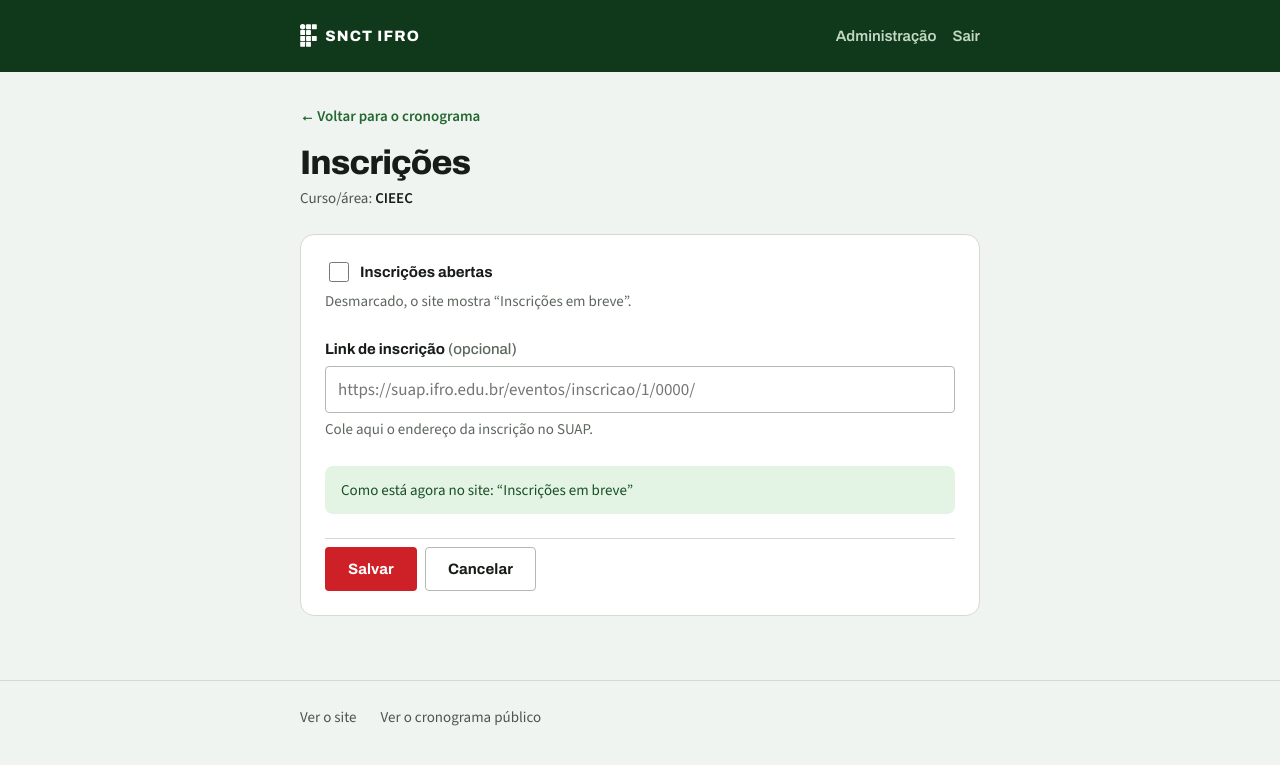
After one commit to PolarIF/SNCT2026, a Django app: page /painel/inscricao/cieec/ in a window 1280 px wide. The commit adds this page. Shown: the top 765 px of the page. Run offline with Django 5.2, Linux system fonts and the light colour scheme; the visitor is signed in with stand-in values (Sample User, id 1); data comes from the database, SQL or seed files in the repository; parts of the project's set-up code (start-up, migrations or seed data) failed here and were passed over.

Commit message:
Passa o controle da inscrição para a coordenação, no painel
Antes o link e o "abertas/em breve" só existiam no /admin/, que é do
administrador — a coordenação teria que pedir para alguém abrir a inscrição
do próprio curso. Agora ela faz sozinha, em /painel/.

O bloco "Inscrições" fica acima do cronograma e mostra, por área, o que o
site está mostrando agora, em português: "Abertas · o site mostra o botão",
"Em breve", ou "Falta o link" quando a caixa está marcada mas não há para
onde mandar ninguém. Cada linha tem um "Alterar" que leva a um formulário de
dois campos.

A permissão é a mesma dos eventos, pela mesma função: a área vem de
get_object_or_404(areas_do_usuario(user), slug=slug), então tanto o GET
quanto o POST de uma área alheia devolvem 404. O administrador continua
alcançando todas, pelo painel e pelo /admin/.

O campo de link usa assume_scheme="https", senão colar "suap.ifro.edu.br/..."
sem o esquema viraria http:// — que é o que o Django faz por padrão na 5.2.

A frase que descreve o estado da inscrição virou uma propriedade do modelo,
usada pelo painel e pelo /admin/: dizer coisas diferentes nos dois lugares
seria pior do que não dizer.

Dez testes novos, incluindo o ciclo inteiro — coordenação abre no painel,
visitante vê o botão na página inicial.

Co-Authored-By: Claude Opus 5 (1M context) <noreply@anthropic.com>

```diff
--- a/eventos/admin.py
+++ b/eventos/admin.py
@@ -42,11 +42,7 @@ class AreaAdmin(admin.ModelAdmin):
 
     @admin.display(description="o que aparece no site")
     def situacao_da_inscricao(self, area):
-        if area.mostra_botao_inscricao:
-            return "botão “Inscreva-se”"
-        if area.inscricoes_abertas:
-            return "marcada como aberta, mas sem link"
-        return "“Inscrições em breve”"
+        return area.situacao_inscricao
 
     @admin.display(description="eventos")
     def quantos_eventos(self, area):
--- a/eventos/forms.py
+++ b/eventos/forms.py
@@ -1,6 +1,6 @@
 from django import forms
 
-from .models import Evento, areas_do_usuario
+from .models import Area, Evento, areas_do_usuario
 
 
 class EventoForm(forms.ModelForm):
@@ -40,3 +40,30 @@ class EventoForm(forms.ModelForm):
             campo_area.widget = forms.HiddenInput()
         else:
             campo_area.empty_label = "Escolha o curso/área"
+
+
+class InscricaoDaAreaForm(forms.ModelForm):
+    """Os dois campos da inscrição, para a coordenação mexer pelo painel.
+
+    Quem pode mexer em qual área é decidido na view, não aqui: este formulário
+    sempre recebe uma área que já passou pela checagem de permissão.
+    """
+
+    link_inscricao = forms.URLField(
+        label="Link de inscrição",
+        required=False,
+        # Sem isso, colar "suap.ifro.edu.br/..." sem o "https://" viraria http.
+        assume_scheme="https",
+        widget=forms.URLInput(
+            attrs={"placeholder": "https://suap.ifro.edu.br/eventos/inscricao/1/0000/"}
+        ),
+        help_text="Cole aqui o endereço da inscrição no SUAP.",
+    )
+
+    class Meta:
+        model = Area
+        fields = ["inscricoes_abertas", "link_inscricao"]
+        labels = {"inscricoes_abertas": "Inscrições abertas"}
+        help_texts = {
+            "inscricoes_abertas": "Desmarcado, o site mostra “Inscrições em breve”.",
+        }
--- a/eventos/models.py
+++ b/eventos/models.py
@@ -64,6 +64,19 @@ class Area(models.Model):
     def mostra_botao_inscricao(self):
         """Só há botão quando as inscrições estão abertas e há para onde ir."""
         return bool(self.inscricoes_abertas and self.link_inscricao)
+
+    @property
+    def situacao_inscricao(self):
+        """O que o cartão desta área mostra hoje na página inicial.
+
+        Fica no modelo porque o /admin/ e o painel dizem a mesma coisa, e
+        dizer diferente seria pior que não dizer.
+        """
+        if self.mostra_botao_inscricao:
+            return "botão “Inscreva-se”"
+        if self.inscricoes_abertas:
+            return "marcada como aberta, mas sem link — nenhum botão aparece"
+        return "“Inscrições em breve”"
 
 
 class EventoQuerySet(models.QuerySet):
--- a/eventos/urls.py
+++ b/eventos/urls.py
@@ -8,6 +8,7 @@ app_name = "painel"
 urlpatterns = [
     path("", views.lista, name="lista"),
     path("novo/", views.novo, name="novo"),
+    path("inscricao/<slug:slug>/", views.inscricao, name="inscricao"),
     path("<int:pk>/editar/", views.editar, name="editar"),
     path("<int:pk>/excluir/", views.excluir, name="excluir"),
     path(
--- a/eventos/views.py
+++ b/eventos/views.py
@@ -6,7 +6,7 @@ from django.shortcuts import get_object_or_404, redirect, render
 from django.utils import timezone
 from django.views.decorators.http import require_http_methods
 
-from .forms import EventoForm
+from .forms import EventoForm, InscricaoDaAreaForm
 from .models import Area, Evento, areas_do_usuario
 
 # ---------------------------------------------------------------- site público
@@ -105,6 +105,31 @@ def lista(request):
 
 
 @login_required
+def inscricao(request, slug):
+    """Abre, fecha e troca o link de inscrição de um curso/área.
+
+    A permissão é a mesma dos eventos: buscar pela queryset de
+    areas_do_usuario faz uma área alheia devolver 404, tanto no GET quanto
+    no POST.
+    """
+    area = get_object_or_404(areas_do_usuario(request.user), slug=slug)
+
+    if request.method == "POST":
+        form = InscricaoDaAreaForm(request.POST, instance=area)
+        if form.is_valid():
+            form.save()
+            messages.success(
+                request,
+                f"Inscrições de {area.nome}: o site passa a mostrar {area.situacao_inscricao}.",
+            )
+            return redirect("painel:lista")
+    else:
+        form = InscricaoDaAreaForm(instance=area)
+
+    return render(request, "painel/inscricao.html", {"form": form, "area": area})
+
+
+@login_required
 def novo(request):
     areas = areas_do_usuario(request.user)
     if not areas:
--- a/static/css/painel.css
+++ b/static/css/painel.css
@@ -327,3 +327,63 @@
   .confirmar__acoes { flex-direction: column-reverse; }
   .confirmar__acoes .botao { width: 100%; justify-content: center; }
 }
+
+/* ---------------------------------------------------------- inscrições */
+
+/* Fica acima do cronograma porque é o que a coordenação vem mexer nas duas
+   ou três vezes em que abre o painel fora da rotina de cadastrar evento. */
+.inscricoes {
+  margin-bottom: var(--s-lg);
+  padding: var(--s-sm) var(--s-md);
+  background: #fff;
+  border: 1px solid var(--linha);
+  border-radius: var(--r-lg);
+}
+.inscricoes__titulo {
+  font-size: var(--t-xs);
+  font-weight: 700;
+  font-stretch: 87%;
+  letter-spacing: 0.11em;
+  text-transform: uppercase;
+  color: var(--tinta-3);
+}
+.inscricoes ul { display: grid; }
+
+.inscricao {
+  display: flex;
+  flex-wrap: wrap;
+  align-items: center;
+  justify-content: space-between;
+  gap: var(--s-2xs) var(--s-sm);
+  padding-block: var(--s-xs);
+}
+.inscricao + .inscricao { border-top: 1px solid var(--linha); }
+
+.inscricao__area {
+  font-family: var(--fonte-display);
+  font-size: var(--t-base);
+  font-weight: 700;
+}
+.inscricao__estado { font-size: var(--t-sm); color: var(--tinta-2); }
+.inscricao__aberta { color: var(--verde-700); }
+.inscricao__atencao { color: var(--vermelho-600); }
+
+/* caixa de marcar: o rótulo inteiro é área de clique */
+.campo--caixa label {
+  display: flex;
+  align-items: center;
+  gap: var(--s-2xs);
+  cursor: pointer;
+}
+.campo--caixa input[type="checkbox"] {
+  width: 1.25rem;
+  height: 1.25rem;
+  flex: none;
+  accent-color: var(--verde-700);
+  cursor: pointer;
+}
+
+@media (max-width: 32rem) {
+  .inscricao { align-items: stretch; }
+  .inscricao .botao { width: 100%; justify-content: center; }
+}
--- /dev/null
+++ b/templates/painel/inscricao.html
@@ -0,0 +1,43 @@
+{% extends "painel/base.html" %}
+
+{% block titulo %}Inscrições — {{ area.nome }}{% endblock %}
+
+{% block conteudo %}
+  <p class="voltar"><a href="{% url 'painel:lista' %}">← Voltar para o cronograma</a></p>
+
+  <h1>Inscrições</h1>
+  <p class="painel__quem">Curso/área: <strong>{{ area.nome }}</strong></p>
+
+  <form method="post" class="formulario" novalidate>
+    {% csrf_token %}
+
+    <div class="campo campo--caixa{% if form.inscricoes_abertas.errors %} campo--erro{% endif %}">
+      <label for="{{ form.inscricoes_abertas.id_for_label }}">
+        {{ form.inscricoes_abertas }}
+        {{ form.inscricoes_abertas.label }}
+      </label>
+      <p class="campo__ajuda">{{ form.inscricoes_abertas.help_text }}</p>
+    </div>
+
+    <div class="campo{% if form.link_inscricao.errors %} campo--erro{% endif %}">
+      <label for="{{ form.link_inscricao.id_for_label }}">
+        {{ form.link_inscricao.label }} <span class="campo__opcional">(opcional)</span>
+      </label>
+      {{ form.link_inscricao }}
+      {% if form.link_inscricao.errors %}
+        {% for erro in form.link_inscricao.errors %}<p class="campo__erro">{{ erro }}</p>{% endfor %}
+      {% else %}
+        <p class="campo__ajuda">{{ form.link_inscricao.help_text }}</p>
+      {% endif %}
+    </div>
+
+    <p class="campo-fixo">
+      Como está agora no site: {{ area.situacao_inscricao }}
+    </p>
+
+    <div class="formulario__acoes">
+      <button type="submit" class="botao botao--acao">Salvar</button>
+      <a class="botao botao--linha" href="{% url 'painel:lista' %}">Cancelar</a>
+    </div>
+  </form>
+{% endblock %}
```
Also changed, not shown: eventos/tests.py (+102 -0 lines), templates/index.html (+5 -4 lines), templates/painel/lista.html (+25 -0 lines), README.md.
